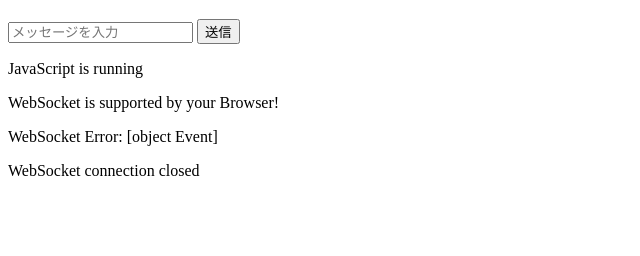
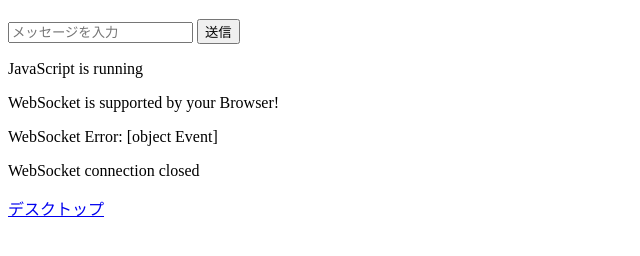
Before and after one commit to yuusukemorio/SunriseSunset, a plain HTML site: page index.html in a window 1280 px wide. Shown: the part 70-326 px from the top of the page, without its empty margins (0-640 px from the left). Drawn offline with Linux system fonts and the light colour scheme.

Commit message:
desktopWEB

```diff
--- a/index.html
+++ b/index.html
@@ -11,6 +11,8 @@
     <button id="sendButton">送信</button>
     <div id="debug"></div> <!-- デバッグ情報を表示するためのdiv -->
 
+
+    <a href="sun_desktop.html">デスクトップ</a>
     <script>
         function displayDebugMessage(message) {
             const debugDiv = document.getElementById('debug');
```
